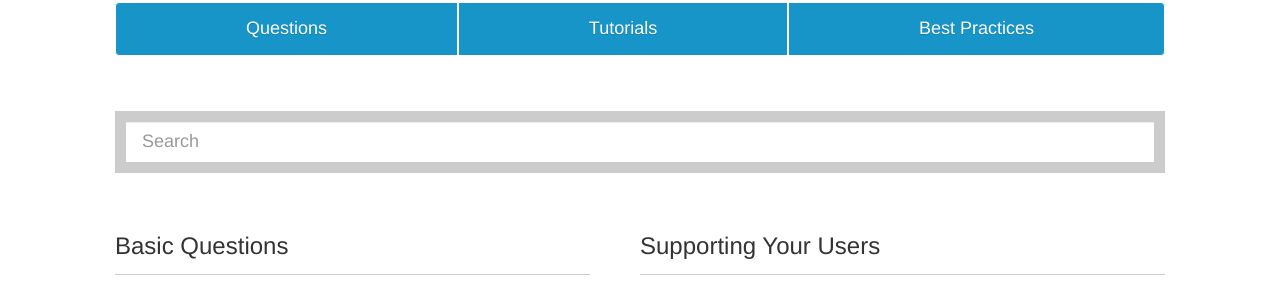
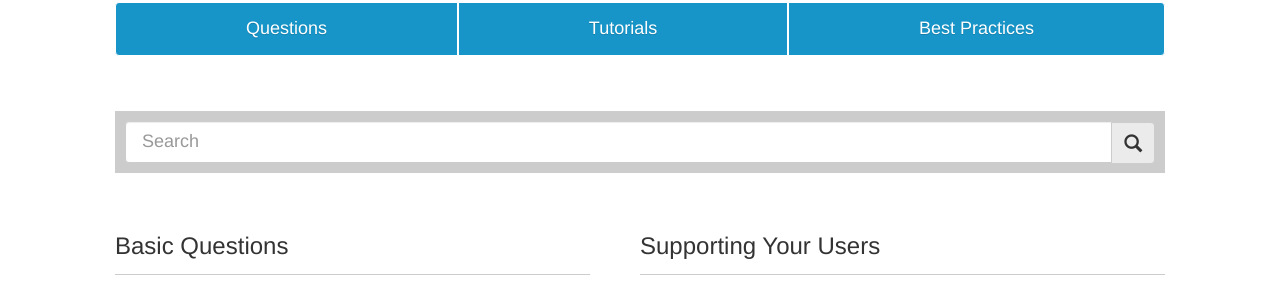
Before and after one commit to opencounter/helpdesk, a Jekyll site: the page built from index.html, in a window 1280 px wide. Shown: the part 274-582 px from the top of the page. Built offline with Jekyll 4.4.1, drawn with Linux system fonts in a browser that asks for light colours; nearby versions of some CDN libraries; Markdown is read by kramdown in place of the engine named in the settings; comment, search, counter and statistics services are not loaded.

Commit message:
search moved from keypress to click and enter, moved to pubsub model for events

```diff
--- a/_includes/search.html
+++ b/_includes/search.html
@@ -3,10 +3,10 @@
 <div class="input-group">
 <!--  <form action="/search" method="get"> -->
     <input type="text" class="form-control" id="search-query" name="q" placeholder="Search" autocomplete="off">
-<!--    <span class="input-group-btn">
-      <button class="btn btn-default" id="search-submit" type="button">Search</button>
-    </span> -->
-<!--  </form> glyphicon glyphicon-search -->
+   <span class="input-group-btn">
+      <button class="btn btn-default search-submit glyphicon glyphicon-search" type="button"></button>
+<!--     </span> -->
+<!--  </form> -->
 </div>
 
 <section id="search-results" style="display: none;">
--- a/assets/css/docs.css
+++ b/assets/css/docs.css
@@ -1283,6 +1283,12 @@ h1[id] {
   padding: 20px 16px;
 }
 
+.search-submit {
+  color: #333;
+  background-color: #ebebeb;
+  font-size: 18px;
+  padding: 11px 30px 11px 12px;
+}
 .form-control:focus {
   border-color: rgba(0,0,0,0.25);
   color: #404040;
@@ -1294,7 +1300,6 @@ h1[id] {
   width: auto;
   border-bottom: 1px solid
   border-color: rgba(0,0,0,0.20);
-  padding-bottom: 40px;
   margin-bottom: 40px;
 }
 
```
Also changed, not shown: _includes/footer.html (+9 -0 lines), assets/js/jquery.lunr.search.js.
